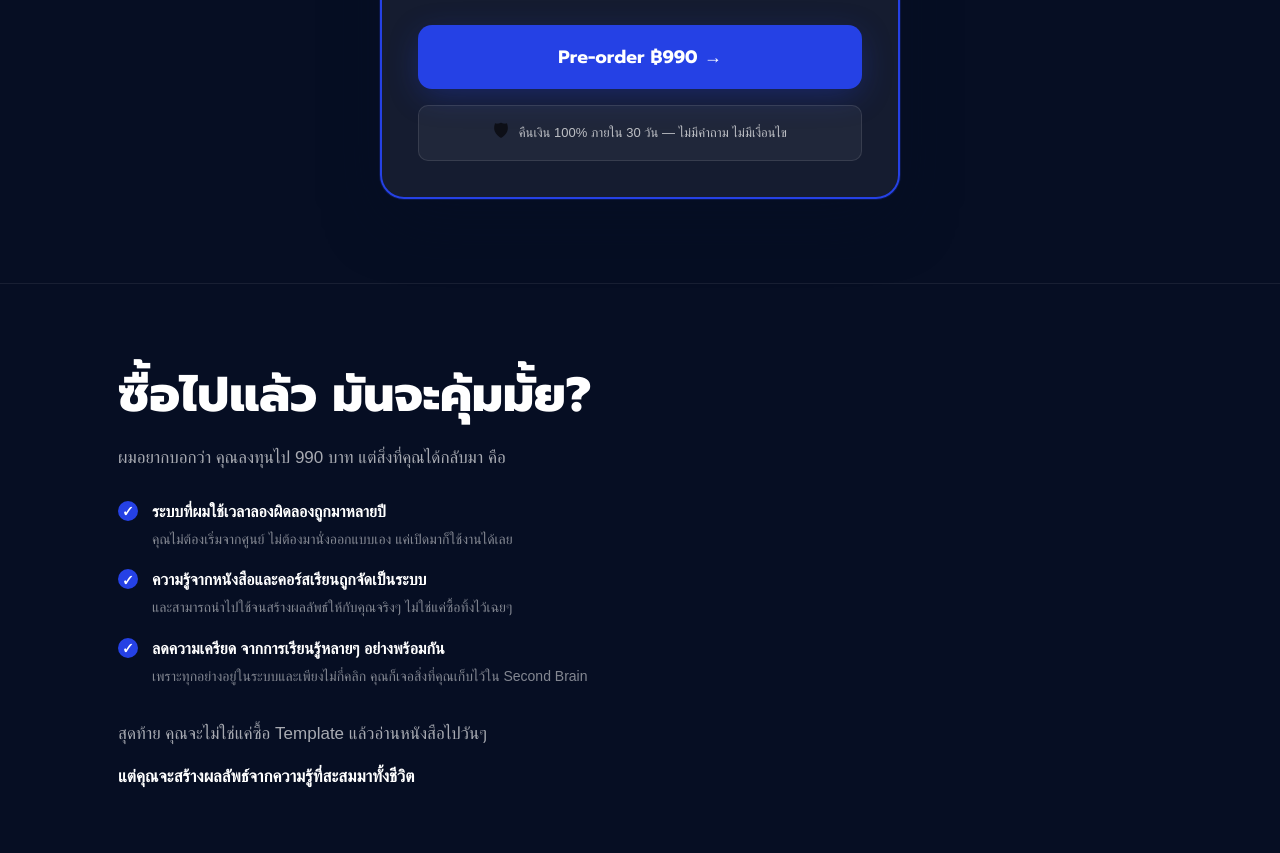
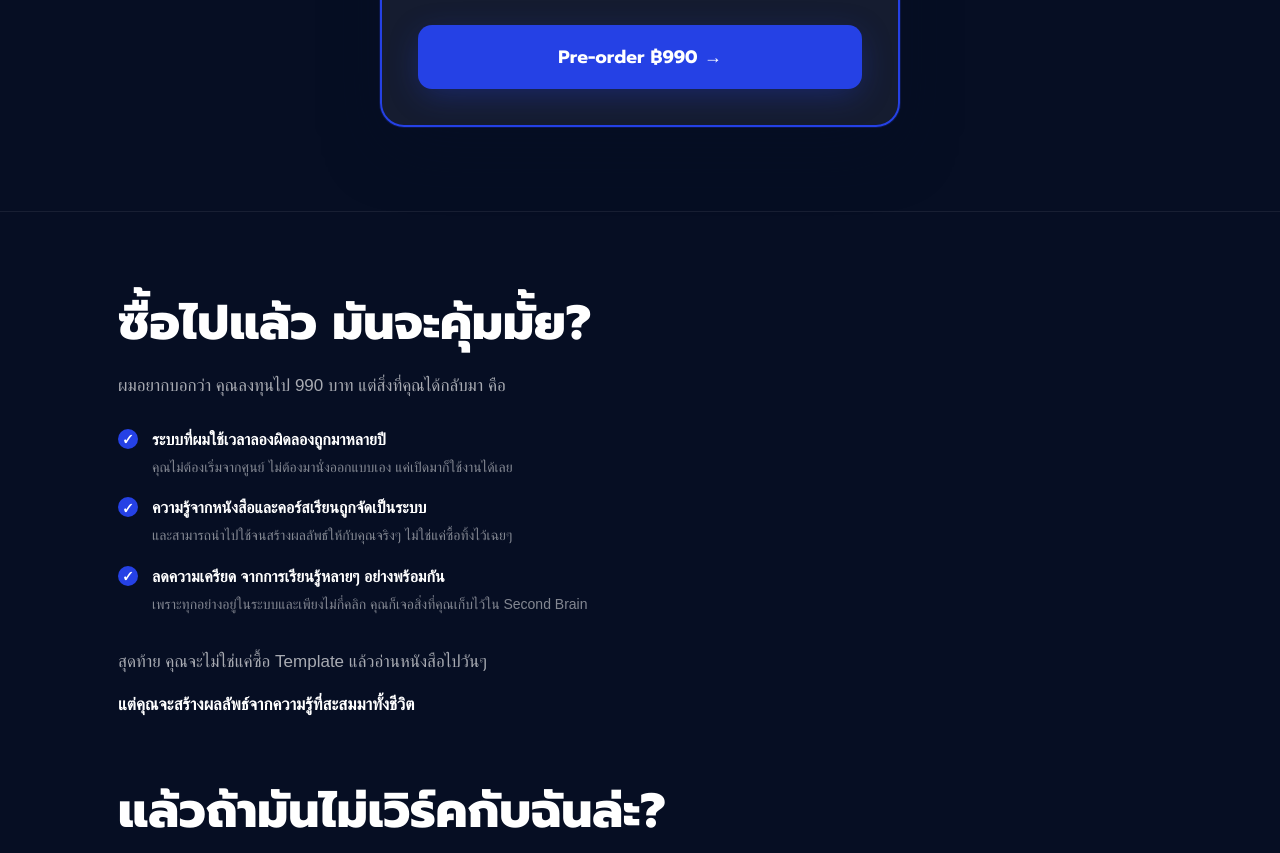
Before and after one commit to narabodeeb-dotcom/second-brain-preorder-page, a plain HTML site: page index.html in a window 1280 px wide. Shown: the part 7097-7950 px from the top of the page. Drawn offline with Linux system fonts and the light colour scheme; a web font is replaced by a local one.

Commit message:
index.html
Removed the guarantee badge section from the pricing area.

```diff
--- a/index.html
+++ b/index.html
@@ -1817,10 +1817,6 @@
 
       <a href="https://buy.stripe.com/28EbJ17vvg4kfBXa0x5wI0h" class="pricing-cta" target="_blank" rel="noopener">Pre-order ฿990 →</a>
 
-      <div class="guarantee-badge">
-        <span style="font-size:18px;">🛡</span>
-        <span class="guarantee-text">คืนเงิน 100% ภายใน 30 วัน — ไม่มีคำถาม ไม่มีเงื่อนไข</span>
-      </div>
     </div>
   </div>
 </section>
```
